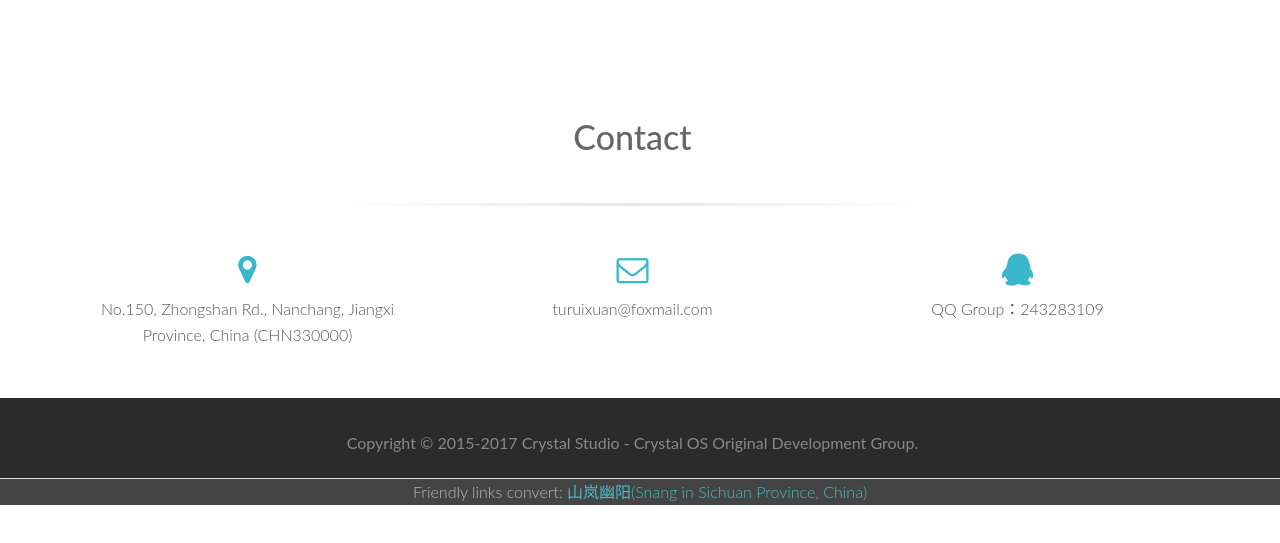
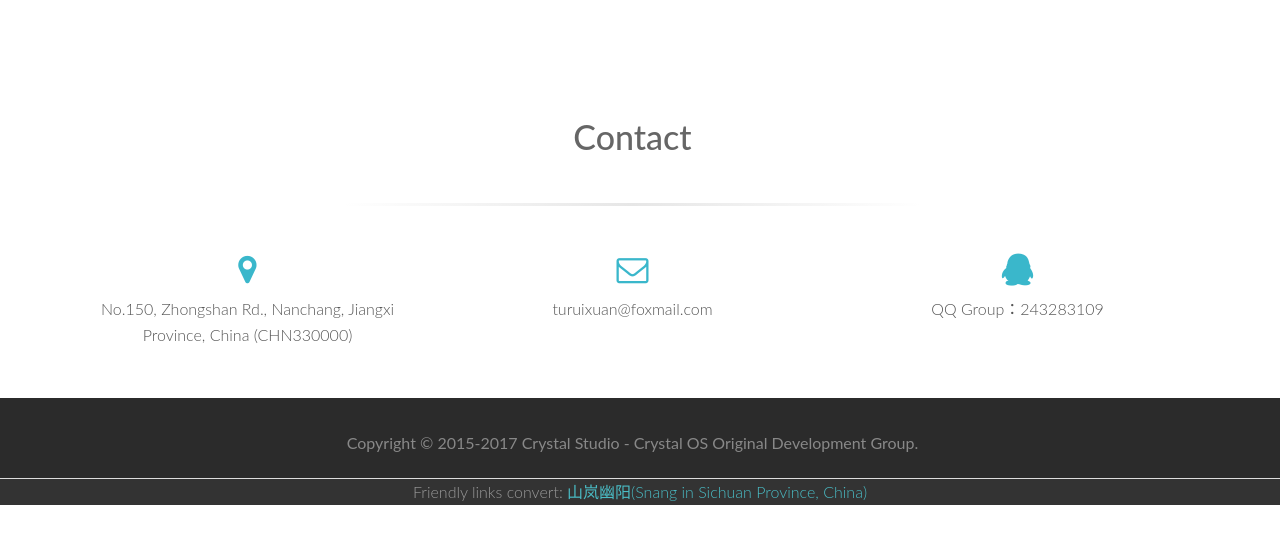
Before and after one commit to CrystalStu/Crystal-OS, a plain HTML site: page docs/index.html in a window 1280 px wide. Shown: the part 1420-1963 px from the top of the page. Drawn offline with Linux system fonts and the light colour scheme; a web font is replaced by a local one.

Commit message:
COMMIT_REQUEST_BY_TUNNEL (D:E:\Crystal\Programs\Git\Crystal-OS\Crystal-OS_DEV\GitHub,T:21:35:46.79,U:turui)

```diff
--- a/docs/index.html
+++ b/docs/index.html
@@ -103,7 +103,7 @@ One more thing, it is a close-source software, you will earn money from it if we
     </div>
   </div>
 </div>
-<div style="background:#444"><p style="color:#BBB">Friendly links convert: <a href="snang.cc">山岚幽阳(Snang in Sichuan Province, China)</a></p></div>
+<div style="background:#333"><p style="color:#999">Friendly links convert: <a href="http://www.snang.cc">山岚幽阳(Snang in Sichuan Province, China)</a></p></div>
 
 <!-- Bootstrap core JavaScript
     ================================================== -->
```
